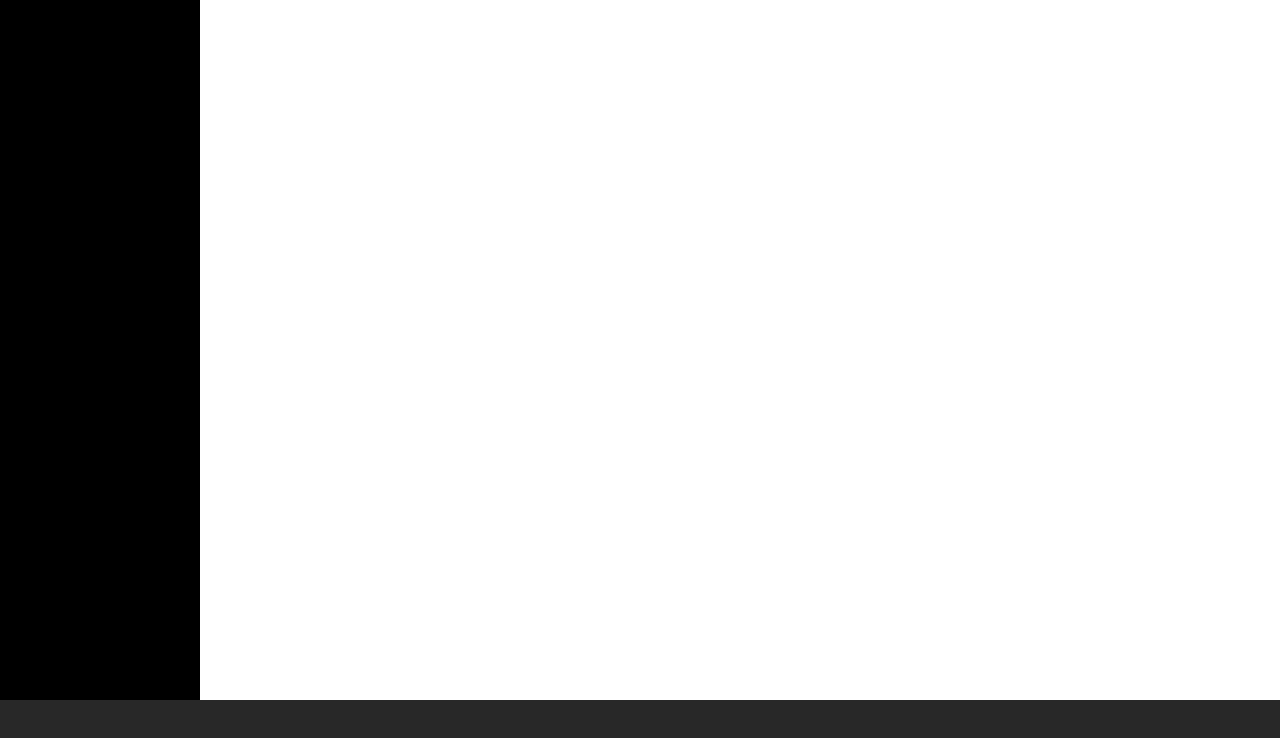
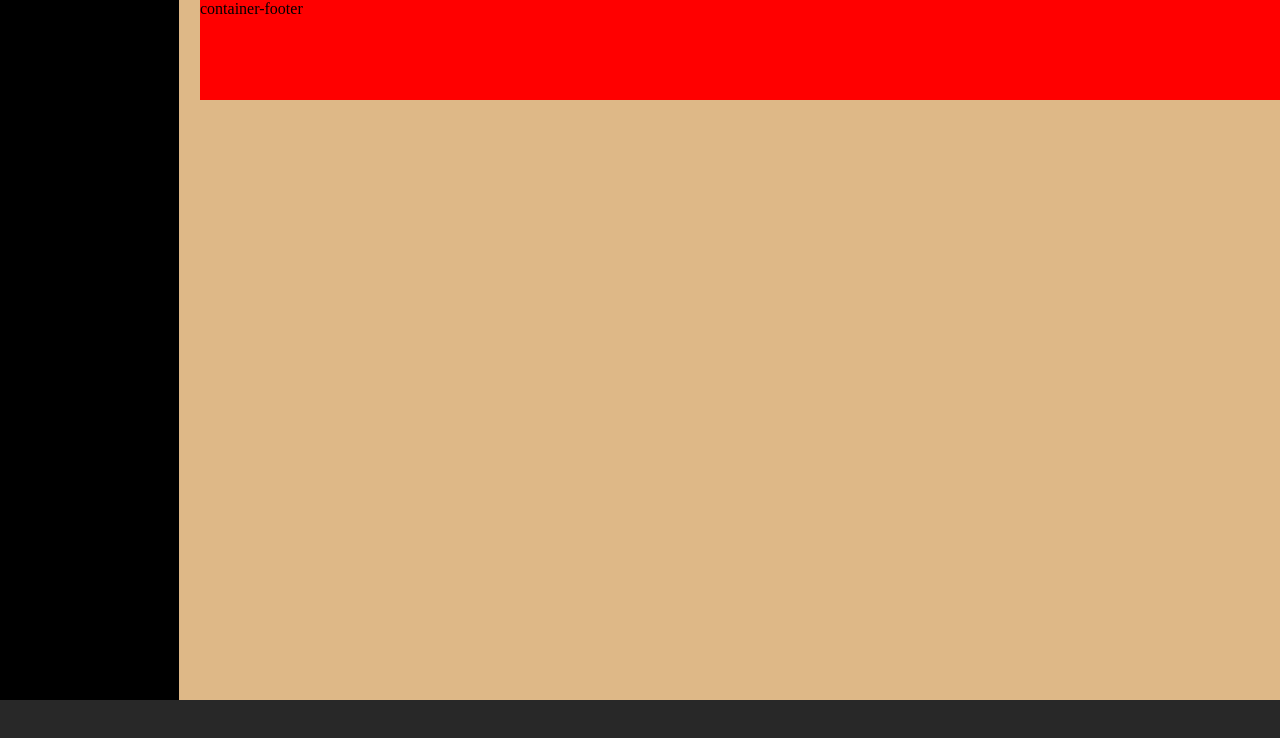
Before and after one commit to Giovannimaiorana/html-css-spotifyweb, a plain HTML site: page index.html in a window 1280 px wide. Drawn offline with Linux system fonts and the light colour scheme.

Commit message:
inserimento cta

```diff
--- a/css/style.css
+++ b/css/style.css
@@ -4,20 +4,31 @@
     box-sizing: border-box;
 }
 /*CSS CODE media queryxs*/
-main{
+.container-main{
     height: calc(100vh - 100px);
 }
 .sidebar{
     width: 50px;
     background-color: black;
 }
+.content{
+    width: calc(100% - 50px);
+    background-color: burlywood;
+}
+#cta{
+    position: fixed;
+    left: 50px;
+    height: 100px;
+    top: 0 px;
+    z-index: 999;
+    width: calc(100vw - 50px);
+    background-color:red;
 
-.main-content{
-    width: calc(100% -50px);
 }
 .container-footer{
     background-color: rgb(40, 40, 40);
     height: 100px;
+    width: 100%;
 }
 
 
@@ -45,9 +56,14 @@ main{
    .sidebar{
     width: 200px;
    }
-   .main-content{
+   .content{
     width: calc(100% -200px);
-}
+   }
+   #cta{
+   width: calc(100vw -200px);
+   left: 200px;
+   }
+
 
 }
 
--- a/index.html
+++ b/index.html
@@ -7,19 +7,22 @@
     <title>Spotify</title>
     <link rel="stylesheet" href="./css/style.css">
 </head>
-<body>
-     <main class="flex">
-<!----------------sidebar content----------------->
-          <aside class="sidebar">
+<body class="debug">
+     <main>
+        <!----------------sidebar content----------------->
+            <div class="container-main flex">
+                <aside class="sidebar">
 
 
-          </aside>
-<!----------------main content----------------->
-          <div class="main-content">
+                </aside>
+        <!----------------main content----------------->
+                <div class=" content">
+                    <div id="cta"> container-footer </div>
+                    <nav></nav>
 
 
-
-          </div>
+                </div>
+            </div>
      </main>
 <!----------------footer content----------------->
      <footer>
```
